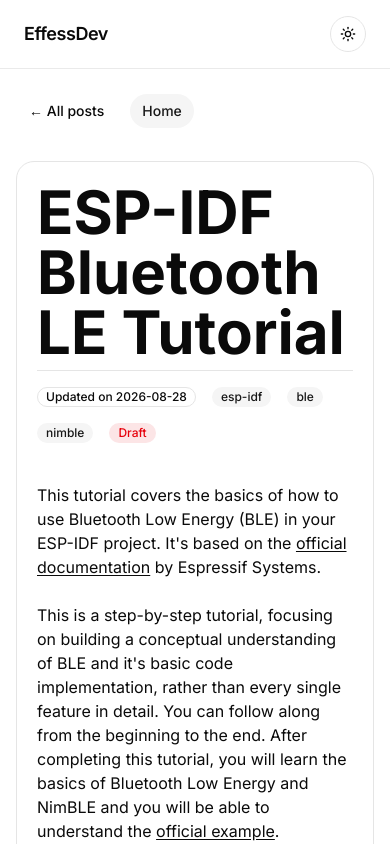
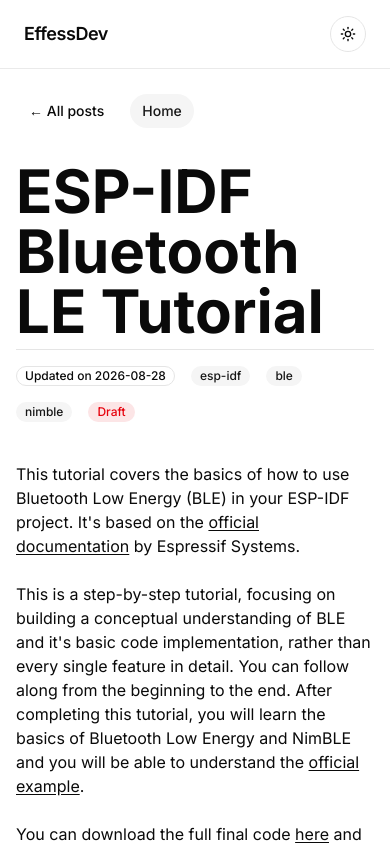
Before and after one commit to effessdev/effessdev.github.io, a Next.js app: page /posts/2026-08-27 in a window 390 px wide. Shown: the top 844 px of the page. Built offline with nearby package versions, Linux system fonts and the light colour scheme.

Commit message:
reduce post padding small screens

```diff
--- a/src/app/posts/[id]/page.tsx
+++ b/src/app/posts/[id]/page.tsx
@@ -88,7 +88,7 @@ export default async function PostPage({ params }: PostPageProps) {
         </Link>
       </div>
 
-      <article className="rounded-2xl border border-border bg-card p-5 md:p-8">
+      <article className="rounded-2xl sm:border bg-card p-0 sm:p-5 md:p-8">
         <h1 className="text-6xl font-bold border-b pb-2">{post.title}</h1>
         <div className="flex flex-wrap gap-4 mt-4 my-10 text-sm text-muted-foreground">
           <Badge variant="outline">Updated on {post.updated}</Badge>
```
